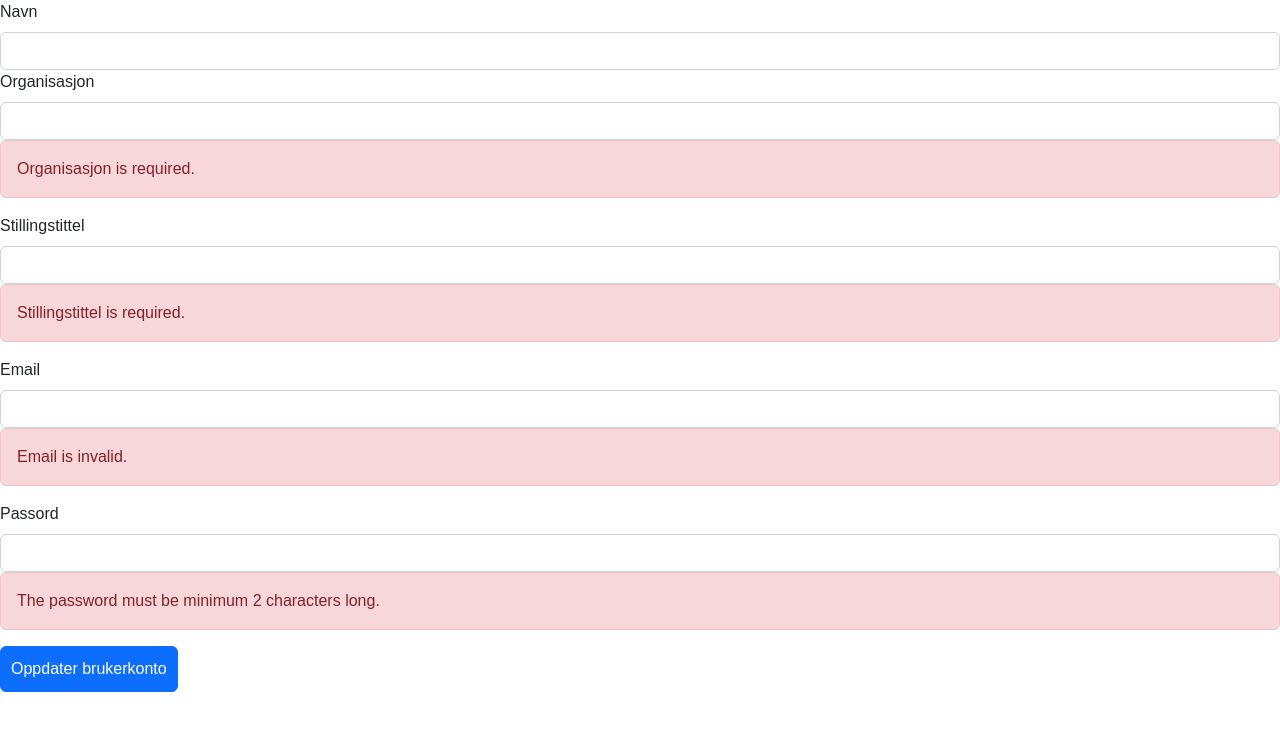
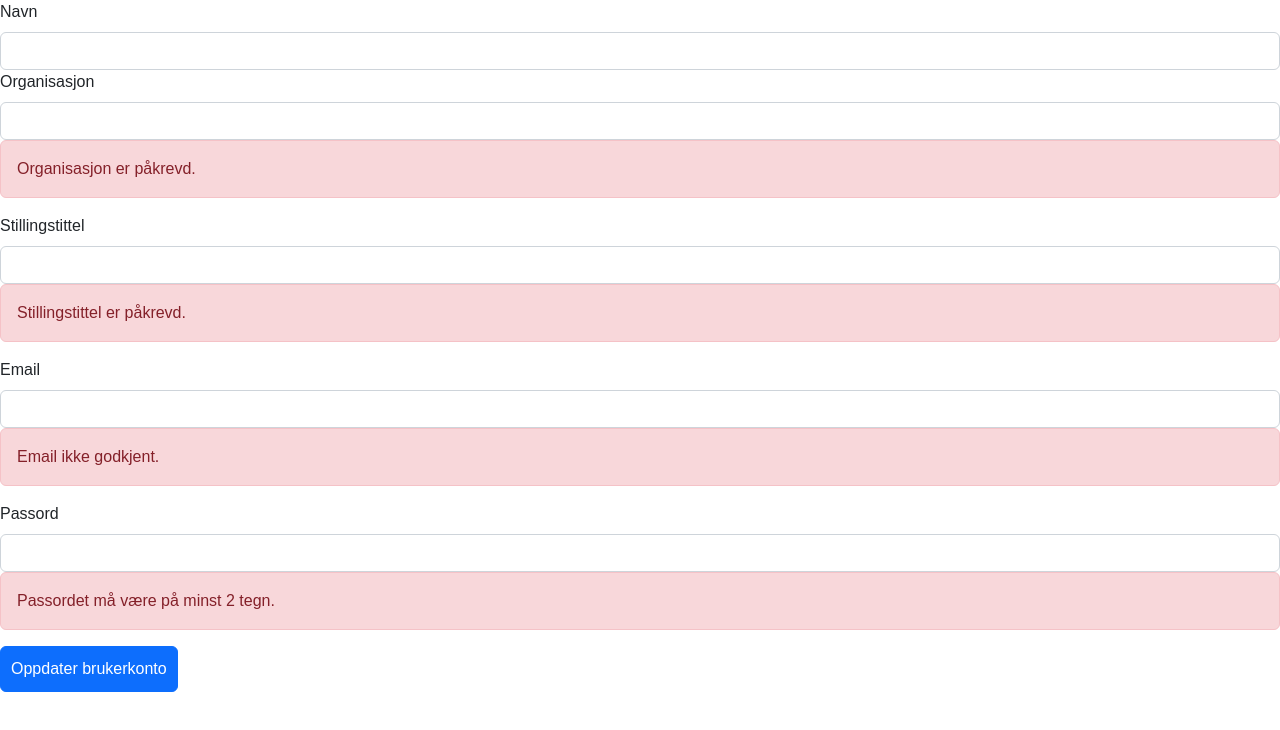
Before and after one commit to fielcool/app2000-gruppe13, a React (Create React App) app in the folder client/: page /UpdateUserInfoForm in a window 1280 px wide. Shown: the top 730 px of the page. Built offline with nearby package versions, Linux system fonts and the light colour scheme.

Commit message:
modified:   client/src/UserInfoFields.js

```diff
--- a/client/src/UserInfoFields.js
+++ b/client/src/UserInfoFields.js
@@ -41,7 +41,7 @@ function UserInfoFields({ newUserInfo, handleChange }) {
 
       {/* Alert if organization field is empty */}
       {newUserInfo.organisasjon.length === 0 && (
-        <Alert variant="danger">Organisasjon is required.</Alert>
+        <Alert variant="danger">Organisasjon er påkrevd.</Alert>
       )}
 
       {/* Job title input field */}
@@ -59,7 +59,7 @@ function UserInfoFields({ newUserInfo, handleChange }) {
 
       {/* Alert if job title field is empty */}
       {newUserInfo.stillingstittel.length === 0 && (
-        <Alert variant="danger">Stillingstittel is required.</Alert>
+        <Alert variant="danger">Stillingstittel er påkrevd.</Alert>
       )}
 
       {/* Email input field with pattern validation */}
@@ -78,7 +78,7 @@ function UserInfoFields({ newUserInfo, handleChange }) {
 
       {/* Alert for invalid email format */}
       {(!newUserInfo.email || !/^[^\s@]+@[^\s@]+\.[^\s@]+$/.test(newUserInfo.email)) && (
-        <Alert variant="danger">Email is invalid.</Alert>
+        <Alert variant="danger">Email ikke godkjent.</Alert>
       )}
 
       {/* Password input field with length validation */}
@@ -93,7 +93,7 @@ function UserInfoFields({ newUserInfo, handleChange }) {
           required
         />
         {password.length < minLength && (
-          <Alert variant="danger">The password must be minimum {minLength} characters long.</Alert>
+          <Alert variant="danger">Passordet må være på minst {minLength} tegn.</Alert>
         )}
       </Form.Group>
     </>
```
